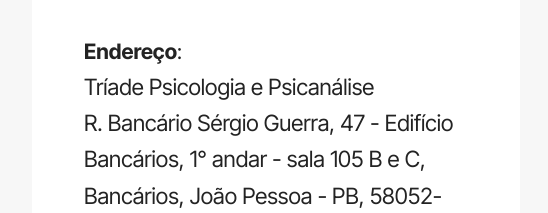
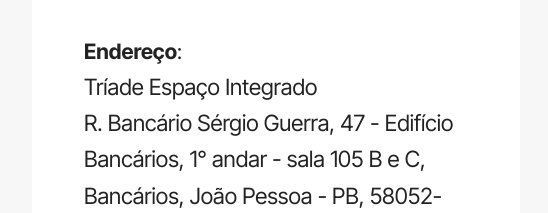
Before and after one commit to Genemes/psigenecleidedias, a plain HTML site: page index.html in a window 1280 px wide. Shown: the part 8177-8390 px from the top of the page, 0-548 px from the left. Drawn offline with Linux system fonts and the light colour scheme; files whose address does not match are found by name.

Commit message:
Address update

```diff
--- a/index.html
+++ b/index.html
@@ -465,7 +465,7 @@
 							<strong>Endereço</strong>:
 						</li>
 						<li class="mbr-text item-wrap">
-							<span style="font-size: 1.4rem;">Tríade Psicologia e Psicanálise</span>
+							<span style="font-size: 1.4rem;">Tríade Espaço Integrado</span>
 						</li>
 						<li class="mbr-text item-wrap">
 							<span style="font-size: 1.4rem;">R. Bancário Sérgio Guerra, 47 - Edifício Bancários, 1° andar - sala 105 B e C, Bancários, João Pessoa - PB, 58052-000.</span>
```
